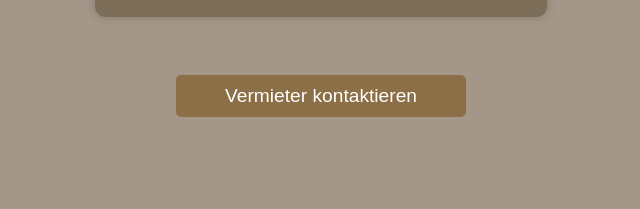
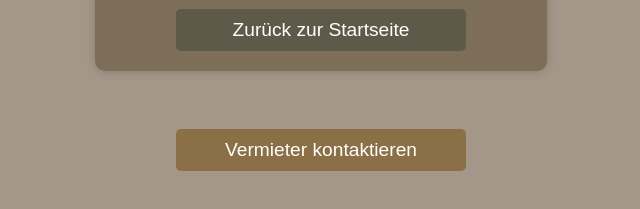
Before and after one commit to NxstyLive/McWohnungen.github.io, a plain HTML site: page gallery wohnung 1.html in a window 1280 px wide. Shown: the part 435-644 px from the top of the page, without its empty margins (319-959 px from the left). Drawn offline with Linux system fonts and the light colour scheme.

Commit message:
Update gallery wohnung 1.html

```diff
--- a/gallery wohnung 1.html
+++ b/gallery wohnung 1.html
@@ -32,8 +32,8 @@
     <span class="arrow arrow-right" onclick="changeImage(1)">&#10095;</span>
 
     <!-- Link zurück zur Index-Seite -->
-    <div class="back-link">
-      <a href="index.html" class="back-button">Zurück zur Startseite</a>
+    <div class="navigation-links">
+      <a href="index.html" class="nav-button">Zurück zur Startseite</a>
       <a href="kontakt.html" class="nav-button contact-button">Vermieter kontaktieren</a>
     </div>
   </div>
```
